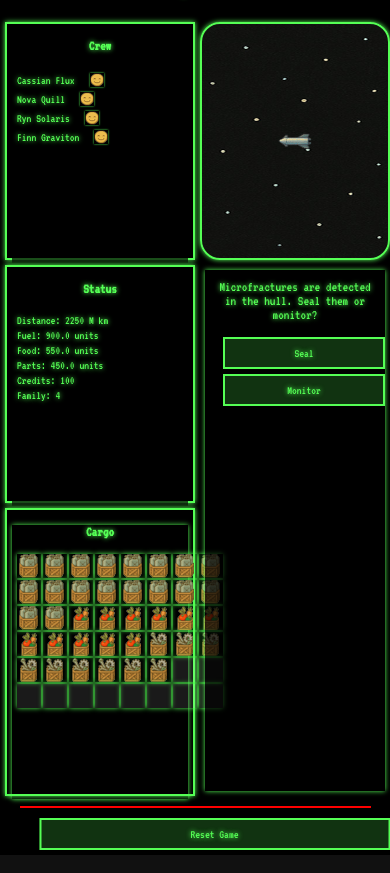
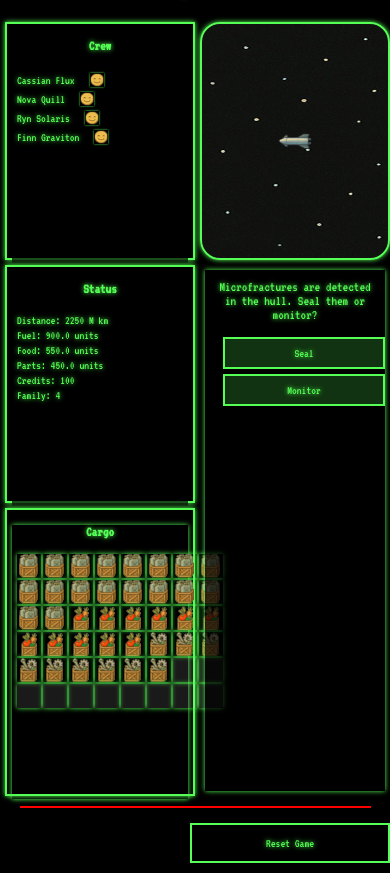
Before and after one commit to UsagiAkimbo/the-long-road-home, a plain HTML site: page index.html in a window 390 px wide. Shown: the part 43-916 px from the top of the page. Drawn offline with Linux system fonts and the light colour scheme.

Commit message:
Update style.css

```diff
--- a/style.css
+++ b/style.css
@@ -553,6 +553,35 @@ body {
         box-shadow: 0 0 2px #55FF55;
     }
 
+    .cargo-icon {
+        width: 24px;
+        height: 24px;
+        box-shadow: 0 0 5px #55FF55;
+        display: inline-block;
+    }
+
+    #resetButton {
+        font-family: 'VT323', monospace;
+        font-size: clamp(0.75rem, 3vw, 0.875rem);
+        background: rgba(0, 0, 0, 0.7);
+        color: #55FF55;
+        border: 2px solid #55FF55;
+        padding: 10px 20px;
+        margin: 10px auto;
+        cursor: pointer;
+        width: min(80%, 200px);
+        text-align: center;
+        text-shadow: 0 0 5px #55FF55;
+        min-height: 40px;
+        touch-action: manipulation;
+    }
+
+    #resetButton:hover {
+        background: rgba(85, 255, 85, 0.7);
+        color: #000;
+        text-shadow: 0 0 5px #55FF55, 0 0 3px #55FF55;
+    }
+
     .divider {
         display: block;
         width: 90%;
```
